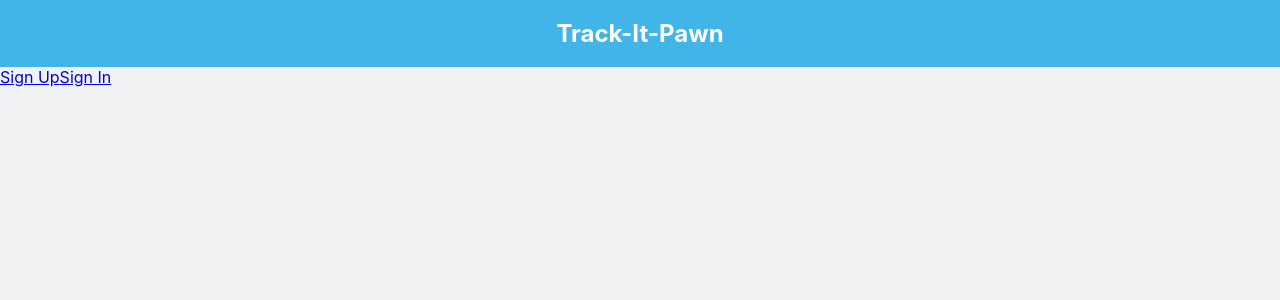
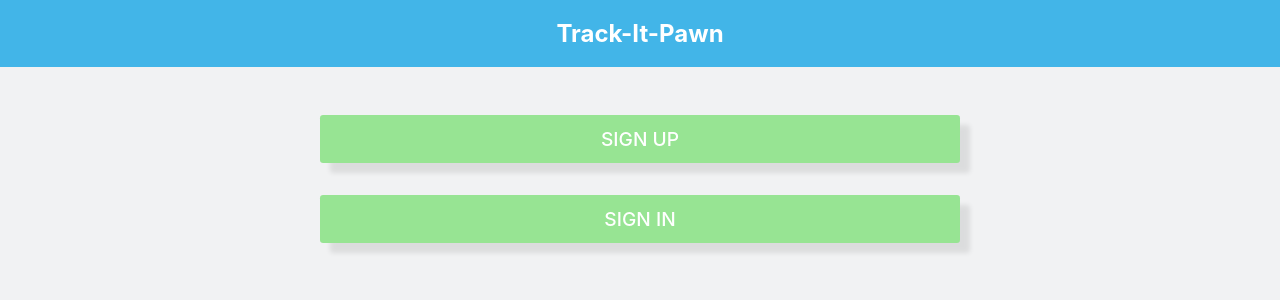
Before and after one commit to ricardomonte/tracker-it-pawn, a React (Create React App) app: page / in a window 1280 px wide. Shown: the top 300 px of the page. Built offline with nearby package versions, Linux system fonts and the light colour scheme.

Commit message:
Add style to Home

```diff
--- a/src/container/Home.js
+++ b/src/container/Home.js
@@ -3,6 +3,7 @@ import PropTypes from 'prop-types';
 import { connect } from 'react-redux';
 import { Link } from 'react-router-dom';
 import Profile from './Profile';
+import TrackerStyle from '../styles/Home.module.css';
 
 const Home = ({ authUser }) => {
   if (Object.entries(authUser).length > 0) {
@@ -10,13 +11,17 @@ const Home = ({ authUser }) => {
   }
   return (
     <>
-      <div>
-        <Link to="/sign_up">
-          Sign Up
-        </Link>
-        <Link to="/sign_in">
-          Sign In
-        </Link>
+      <div className={TrackerStyle.container}>
+        <div className={TrackerStyle.containerLink}>
+          <Link to="/sign_up" className={TrackerStyle.link}>
+            Sign Up
+          </Link>
+        </div>
+        <div className={TrackerStyle.containerLink}>
+          <Link to="/sign_in" className={TrackerStyle.link}>
+            Sign In
+          </Link>
+        </div>
       </div>
     </>
   );
```
